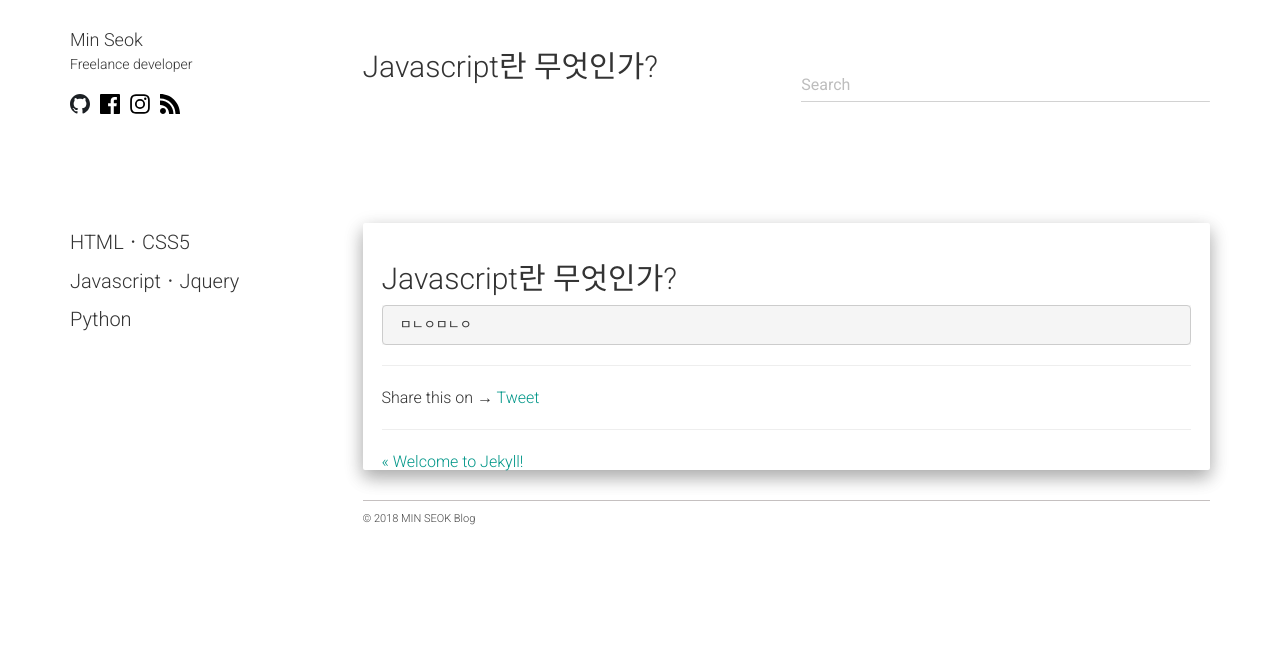
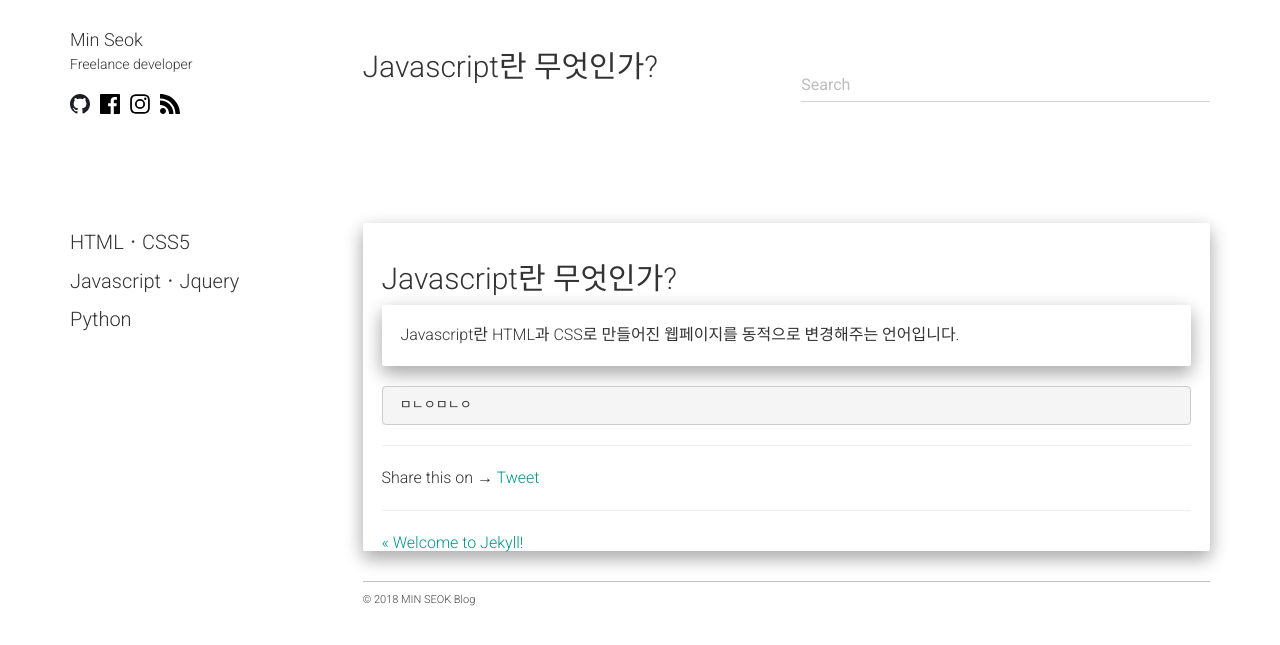
Before and after one commit to alalstjr/promote.github.io, a Jekyll site: the page built from _posts/2018-08-21-Javascript란 무엇인가?.md, in a window 1280 px wide. Shown: the top 645 px of the page. Built offline with Jekyll 4.4.1, drawn with Linux system fonts in a browser that asks for light colours; nearby versions of some CDN libraries; our own code applies the rules of GitHub Pages for plain Markdown files; comment, search, counter and statistics services are not loaded.

Commit message:
Update 2018-08-21-Javascript란 무엇인가?.md

```diff
--- a/_posts/2018-08-21-Javascript란 무엇인가?.md
+++ b/_posts/2018-08-21-Javascript란 무엇인가?.md
@@ -1,2 +1,6 @@
 <h2 class="title">Javascript란 무엇인가?</h2>
+<div class="well">
+    Javascript란 HTML과 CSS로 만들어진 웹페이지를 동적으로 변경해주는 언어입니다.
+</div>
+
 {% highlight ruby %} ㅁㄴㅇㅁㄴㅇ {% endhighlight %}
```
